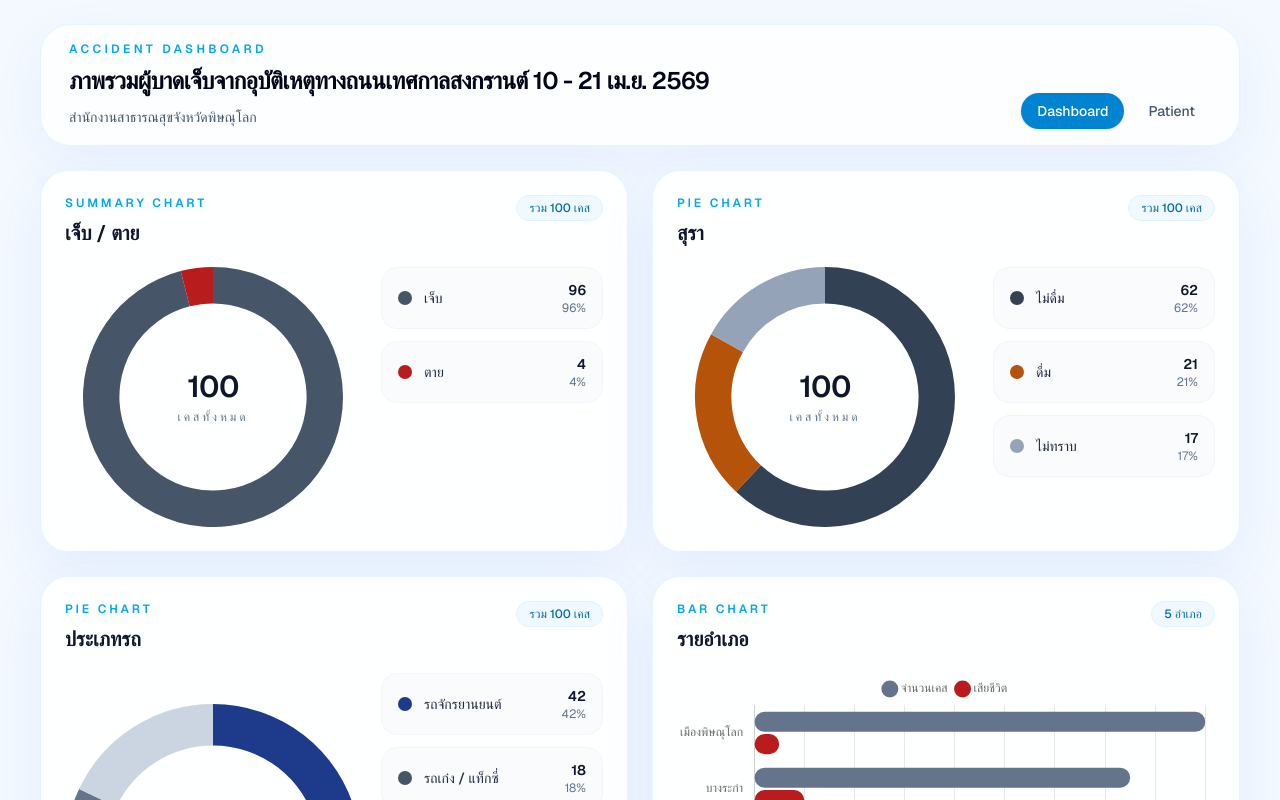
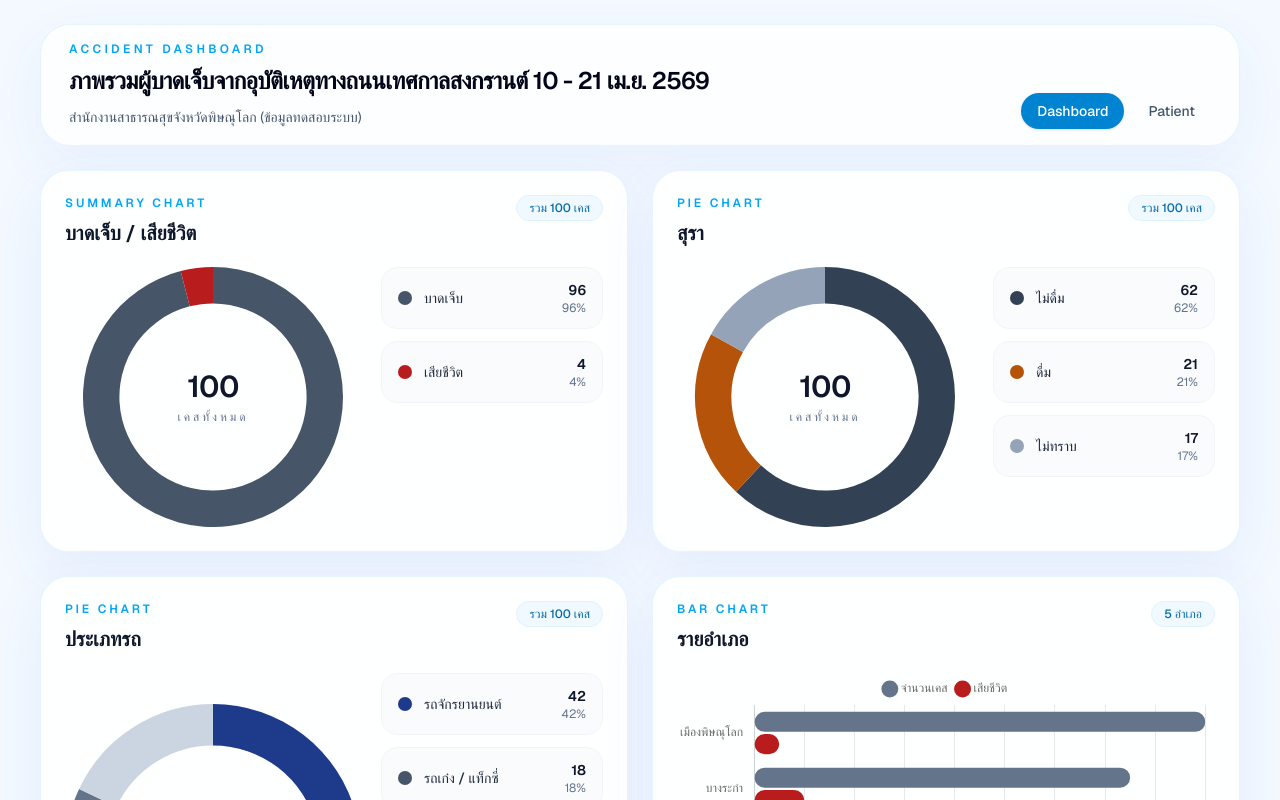
Before and after one commit to tehnplk/accident, a Next.js app: page / in a window 1280 px wide. Shown: the top 800 px of the page. Built offline with nearby package versions, Linux system fonts and the light colour scheme.

Commit message:
Update dashboard header text

```diff
--- a/src/components/dashboard-home.tsx
+++ b/src/components/dashboard-home.tsx
@@ -42,8 +42,8 @@ const alcoholSegments = [
 ];
 
 const injuryOutcomeSegments = [
-  { label: "เจ็บ", value: 96, color: "#475569" },
-  { label: "ตาย", value: 4, color: "#b91c1c" },
+  { label: "บาดเจ็บ", value: 96, color: "#475569" },
+  { label: "เสียชีวิต", value: 4, color: "#b91c1c" },
 ];
 
 const districtRows = [
@@ -329,7 +329,7 @@ export default function DashboardHome() {
                 ภาพรวมผู้บาดเจ็บจากอุบัติเหตุทางถนนเทศกาลสงกรานต์ 10 - 21 เม.ย. 2569
               </h1>
               <p className="mt-2 max-w-2xl text-sm leading-6 text-slate-600">
-                สำนักงานสาธารณสุขจังหวัดพิษณุโลก
+                สำนักงานสาธารณสุขจังหวัดพิษณุโลก (ข้อมูลทดสอบระบบ)
               </p>
             </div>
 
@@ -350,7 +350,7 @@ export default function DashboardHome() {
         <section className="grid gap-6 xl:grid-cols-2">
           <ChartPanel
             title="Summary Chart"
-            subtitle="เจ็บ / ตาย"
+            subtitle="บาดเจ็บ / เสียชีวิต"
             segments={injuryOutcomeSegments}
           />
           <ChartPanel
```
